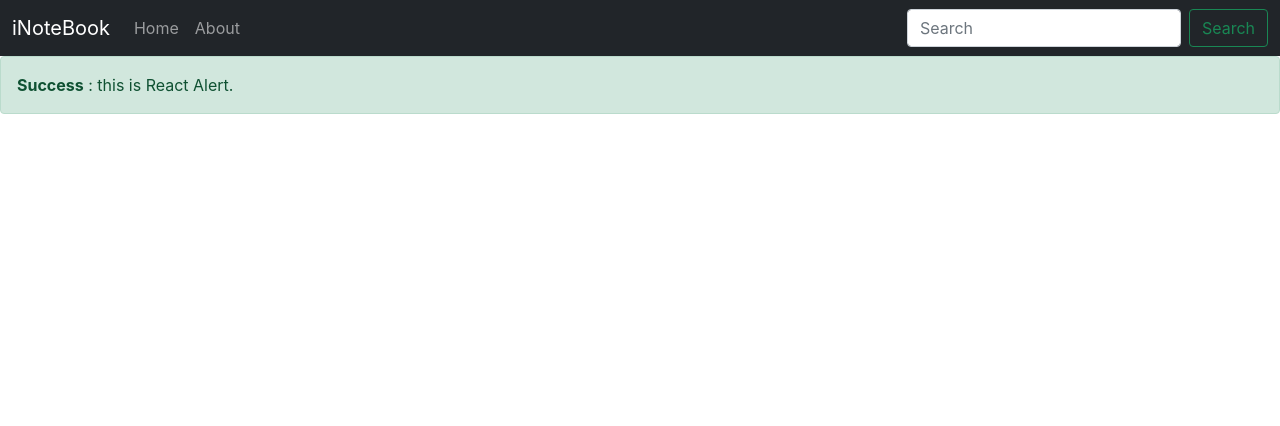
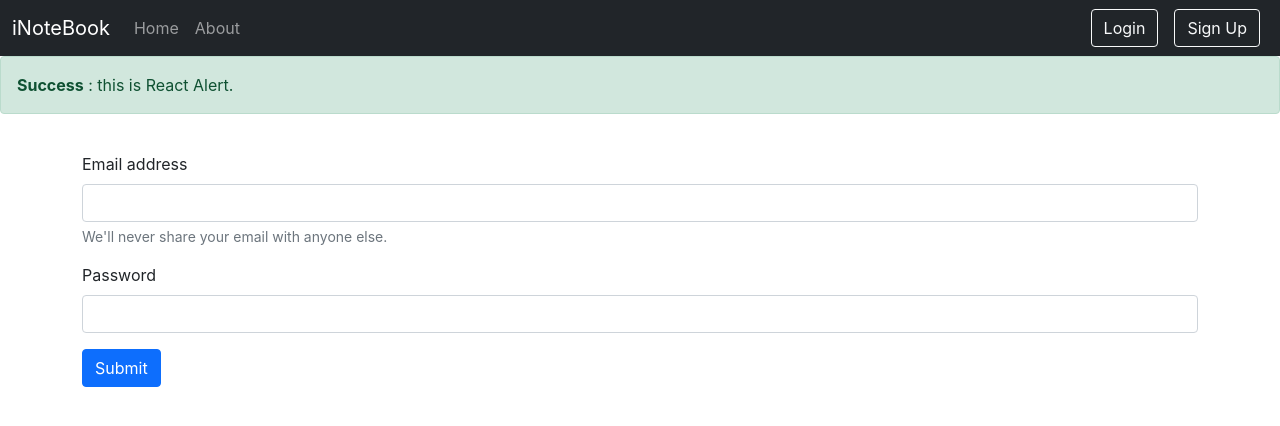
Before and after one commit to vanshul22/iNoteBook-MongoDB-ExpressJS-ReactJS-NodeJS, a React (Create React App) app in the folder inotebook/: page /login in a window 1280 px wide. Shown: the top 426 px of the page. Built offline with nearby package versions, Linux system fonts and the light colour scheme.

Commit message:
Version 3.1.1 : Added Login Form in Login Component; Added Routes for Login and SignUp.

```diff
--- a/inotebook/src/App.js
+++ b/inotebook/src/App.js
@@ -5,6 +5,8 @@ import Home from './Components/Home';
 import About from './Components/About';
 import NoteState from './Context/notes/NotesState';
 import Alert from './Components/Alert';
+import Login from './Components/Login';
+import SignUp from './Components/SignUp';
 
 function App() {
   return (
@@ -17,6 +19,8 @@ function App() {
             <Routes>
               <Route exact path="/" element={<Home />} />
               <Route exact path="/about" element={<About />} />
+              <Route exact path="/login" element={<Login />} />
+              <Route exact path="/signup" element={<SignUp />} />
             </Routes>
           </div>
         </Router>
--- /dev/null
+++ b/inotebook/src/Components/Login.js
@@ -0,0 +1,49 @@
+import React, { useState } from 'react';
+import { useNavigate } from "react-router-dom";
+
+const Login = () => {
+  // Using this hook to redirect to the notes page.
+  let navigate = useNavigate();
+
+  const handleLoginSubmit = async (e) => {
+
+    e.preventDefault();
+
+    const response = await fetch("http://localhost:5000/api/auth/login", { method: 'POST', headers: { 'Content-Type': 'application/json' }, body: JSON.stringify({ "email": credentials.email, "password": credentials.password }) });
+
+    const responseJSON = await response.json();
+    if (responseJSON.success === true) {
+      // Save the authToken and redirecting to notes page.
+      localStorage.setItem("token", responseJSON.authToken);
+      navigate("/");
+    } else { alert("Invalid credentials."); }
+  };
+
+  const [credentials, setCredentials] = useState({ email: "", password: "" });
+
+  const onChange = (e) => {
+    setCredentials({ ...credentials, [e.target.name]: e.target.value });
+  };
+
+  return (
+    <>
+      <form className='my-5' onSubmit={handleLoginSubmit}>
+
+        <div className="mb-3">
+          <label htmlFor="email" className="form-label"> Email address</label>
+          <input onChange={onChange} value={credentials.email} type="email" className="form-control" id="email" name="email" aria-describedby="emailHelp" />
+          <div id="emailHelp" className="form-text"> We'll never share your email with anyone else. </div>
+        </div>
+
+        <div className="mb-3">
+          <label htmlFor="password" className="form-label"> Password </label>
+          <input onChange={onChange} value={credentials.password} type="password" className="form-control" id="password" name="password" />
+        </div>
+
+        <button type="submit" className="btn btn-primary" >Submit</button>
+      </form>
+    </>
+  );
+};
+
+export default Login;
--- a/inotebook/src/Components/Navbar.js
+++ b/inotebook/src/Components/Navbar.js
@@ -31,15 +31,8 @@ const Navbar = () => {
               </li>
             </ul>
             <form className="d-flex">
-              <input
-                className="form-control me-2"
-                type="search"
-                placeholder="Search"
-                aria-label="Search"
-              />
-              <button className="btn btn-outline-success" type="submit">
-                Search
-              </button>
+            <Link className="btn btn-outline-light mx-2" to="/login" href="/signin" role="button">Login</Link>
+            <Link className="btn btn-outline-light mx-2" to="/signup" href="/signup" role="button">Sign Up</Link>
             </form>
           </div>
         </div>
--- /dev/null
+++ b/inotebook/src/Components/SignUp.js
@@ -0,0 +1,11 @@
+import React from 'react'
+
+const SignUp = () => {
+  return (
+    <div>
+
+    </div>
+  )
+}
+
+export default SignUp
```
Also changed, not shown: 1 other file (tests, documents, lock files or other folders).
